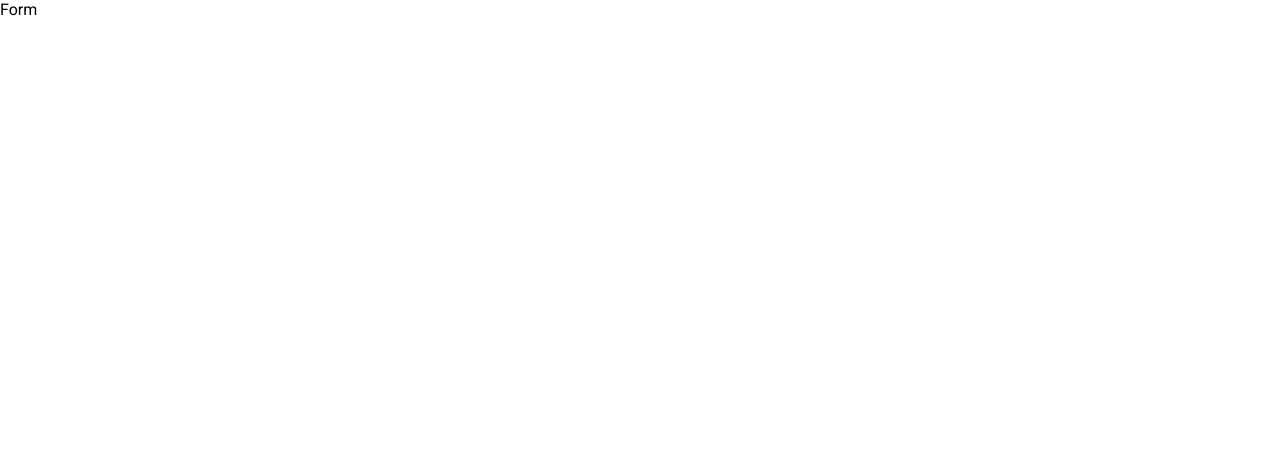
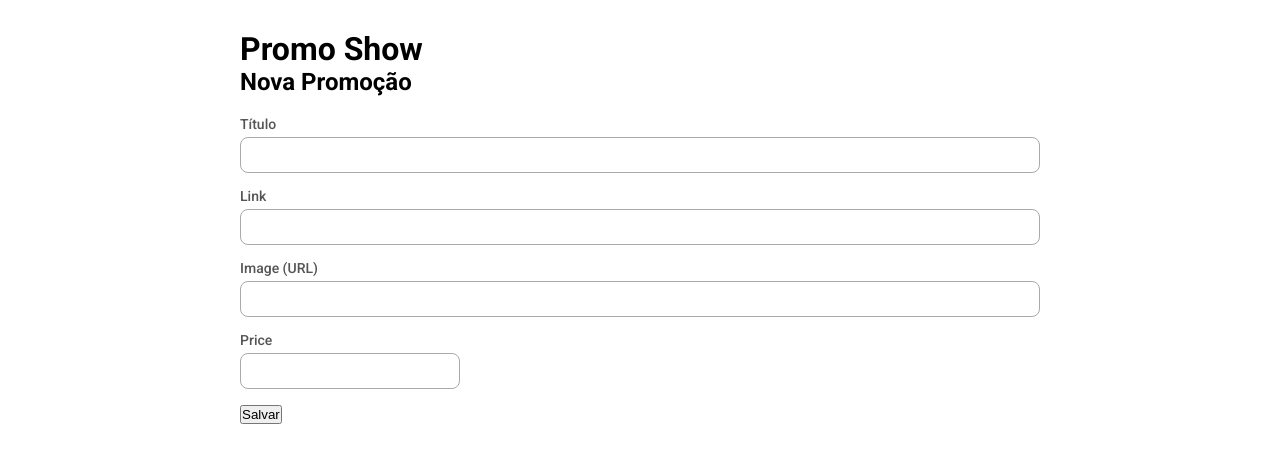
Before and after one commit to wlosantos/gatry-clone, a React (Create React App) app: page /create in a window 1280 px wide. Shown: the top 462 px of the page. Built offline with nearby package versions, Linux system fonts and the light colour scheme.

Commit message:
Sending data for post axios

```diff
--- /dev/null
+++ b/src/components/Promotion/form/Form.jsx
@@ -0,0 +1,79 @@
+import axios from 'axios'
+import React, { useState } from 'react'
+import { useHistory } from 'react-router-dom'
+
+import './form.scss'
+
+const initialValue = {
+  title: '',
+  url: '',
+  imageUrl: '',
+  price: ''
+}
+
+const PromotionForm = () => {
+  const [values, setValues] = useState(initialValue)
+  const history = useHistory()
+
+  function onChange(event) {
+    const {name, value} = event.target
+
+    setValues({...values, [name]: value})
+  }
+
+  function onSubmit(event) {
+    event.preventDefault()
+
+    axios.post('http://localhost:5000/promotions', values)
+      .then(response => {
+        history.push('/')
+      })
+  }
+
+  return (
+    <div>
+      <h1>Promo Show</h1>
+      <h2>Nova Promoção</h2>
+
+      <form onSubmit={onSubmit}>
+        <div className="promotion-form__group">
+          <label htmlFor="title">Título</label>
+          <input type="text"
+            id="title"
+            name='title'
+            onChange={onChange}
+          />
+        </div>
+        <div className="promotion-form__group">
+          <label htmlFor="url">Link</label>
+          <input type="text"
+            id="url"
+            name='url'
+            onChange={onChange}
+          />
+        </div>
+        <div className="promotion-form__group">
+          <label htmlFor="imageUrl">Image (URL)</label>
+          <input type="text"
+            id="imageUrl"
+            name='imageUrl'
+            onChange={onChange}
+          />
+        </div>
+        <div className="promotion-form__group">
+          <label htmlFor="price">Price</label>
+          <input type="number"
+            id="price"
+            name='price'
+            onChange={onChange}
+          />
+        </div>
+        <div>
+          <button type='submit'>Salvar</button>
+        </div>
+      </form>
+    </div>
+  )
+}
+
+export default PromotionForm
--- /dev/null
+++ b/src/components/Promotion/form/form.scss
@@ -0,0 +1,27 @@
+form {
+  margin-top: 20px;
+}
+
+.promotion-form__group {
+  display: flex;
+  flex-direction: column;
+
+  label {
+    margin-bottom: 5px;
+    font-size: 14px;
+    font-weight: 500;
+    color: #555;
+  }
+
+  input {
+    border: 1px solid #aaa;
+    border-radius: 8px;
+    height: 36px;
+    padding: 0 10px;
+    margin-bottom: 15px;
+  }
+
+  #price {
+    width: 220px;
+  }
+}
--- a/src/components/Promotion/search/Search.js
+++ b/src/components/Promotion/search/Search.js
@@ -15,7 +15,7 @@
     if(search) {
       params.title_like = search
     }
-    axios.get('http://localhost:5000/promotions?_embed=comments', {params})
+    axios.get('http://localhost:5000/promotions?_embed=comments&_order=desc&_sort=id', {params})
       .then( response => {
         setPromotions(response.data)
       } )
--- a/src/pages/Promotion/Form.jsx
+++ b/src/pages/Promotion/Form.jsx
@@ -1,3 +1,5 @@
+import PromotionForm from 'components/Promotion/form/Form'
+import UIContainer from 'components/UI/Container'
 import React from 'react'
 import { useParams } from 'react-router-dom'
 
@@ -5,10 +7,9 @@
   const { id } = useParams()
 
   return (
-    <div>
-      Form
-      { id && <div>id: {id}</div>}
-    </div>
+    <UIContainer>
+      <PromotionForm />
+    </UIContainer>
   )
 }
 
```
